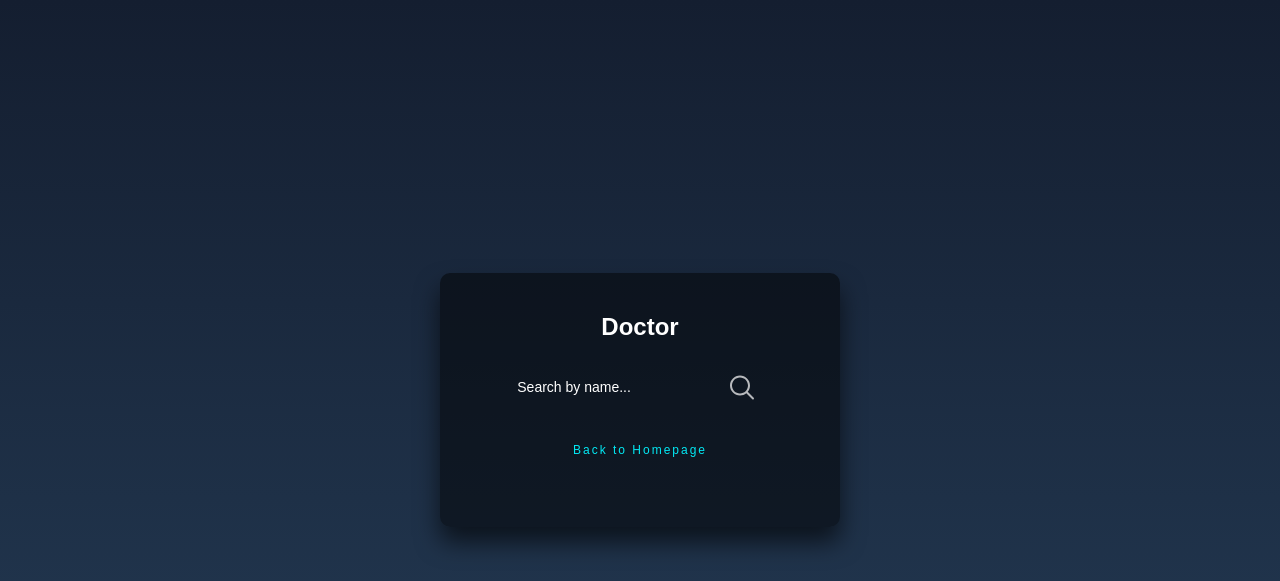
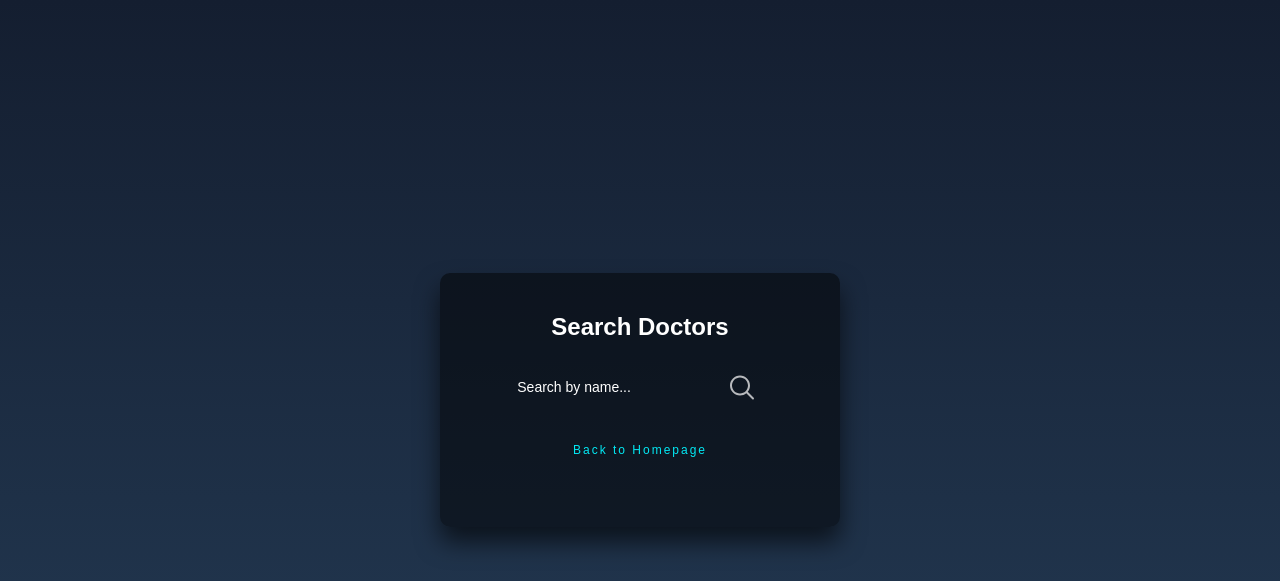
Before and after one commit to zgr2788/CS306-HADMDB, a FastAPI app: page /get/doctors/ in a window 1280 px wide. Shown: the top 581 px of the page. Run offline with FastAPI, Linux system fonts and the light colour scheme.

Commit message:
Beautify and implement all doc functions

```diff
--- a/main.py
+++ b/main.py
@@ -79,6 +79,7 @@ async def get_doctors_by_name(request: _fastapi.Request):
 @app.post("/get/doctors/", status_code = 200)
 async def get_doctors_by_name(request: _fastapi.Request, doctor_name : str = _fastapi.Form(), db: _orm.Session = _fastapi.Depends(_services.get_db)):
     statusMessage = ""
+
     # Wildcard search
     if doctor_name == "*":
         doc_list = await _services.get_docs(db=db)
@@ -92,13 +93,7 @@ async def get_doctors_by_name(request: _fastapi.Request, doctor_name : str = _fa
     return templates.TemplateResponse('doctor_selection.html', context = {'request': request, 'docs_list': doc_list, 'statusMessage' : statusMessage})
 
 # Get all doctors - debug
-@app.get("/api/get/doctors", status_code = 200)
-async def get_all_doctors(db: _orm.Session = _fastapi.Depends(_services.get_db)):
-    return await _services.get_docs(db = db)
-
-
-
-## Display doctors by specialization
-#@app.get("/api/doctors/spec/{spec_name}", status_code = 200)
-#async def get_doctors_by_spec(specialization: str, db: _orm.Session = _fastapi.Depends(_services.get_db)):
-#    return await _services.get_docs_by_spec(spec_name = specialization, db = db)
+@app.get("/getall/doctors", status_code = 200)
+async def get_all_doctors(request: _fastapi.Request, db: _orm.Session = _fastapi.Depends(_services.get_db)):
+    docs_list = await _services.get_docs(db = db)
+    return templates.TemplateResponse('doctor_display.html', context = {'request' : request, 'docs_list' : docs_list})
--- a/templates/doctor_delete.html
+++ b/templates/doctor_delete.html
@@ -64,7 +64,7 @@
   </style>
 
 <div class="login-box">
-  <h2>Doctor</h2>
+  <h2>Delete Doctors</h2>
   <form method="post">
     <div class="user-box">
       <input type="num" name="doctor_id" required="">
--- a/templates/doctor_display.html
+++ b/templates/doctor_display.html
@@ -35,7 +35,7 @@
     </style>
 
   <div class="login-box"; style="text-align:center;">
-    <h2>Doctor</h2>
+    <h2>All Doctors</h2>
 
 
     {% if docs_list -%}
@@ -46,7 +46,7 @@
           <th width="100px">Id</th>
       </tr>
       {% for doc in docs_list %}
-      <tr>
+      <tr style="line-height: 24px">
           <td>{{ doc.name }}</td>
           <td>{{ doc.spec }}</td>
           <td>{{ doc.id }}</td>
--- a/templates/doctor_home.html
+++ b/templates/doctor_home.html
@@ -38,6 +38,11 @@
 
 <div class="login-box"; style="text-align:center;">
   <h2>Doctor</h2>
+  <form action="/getall/doctors">
+    <a href="#"><button class="mybutton">
+      View All
+    </button></a>
+  </form>
   <form action="/create/doctors">
     <a href="#"><button class="mybutton">
       Insert
--- a/templates/doctor_insert.html
+++ b/templates/doctor_insert.html
@@ -35,7 +35,7 @@
   </style>
 
 <div class="login-box">
-  <h2>Doctor</h2>
+  <h2>Insert Doctors</h2>
   <form method = "post">
     <div class="user-box">
       <input type="text" name="name" required="">
--- a/templates/doctor_selection.html
+++ b/templates/doctor_selection.html
@@ -35,7 +35,7 @@
   </style>
 
 <div class="login-box"; style="text-align:center;">
-  <h2>Doctor</h2>
+  <h2>Search Doctors</h2>
   <div class="container">
     <form method="post">
       <input type="search" name="doctor_name" placeholder="Search by name..." required="">
@@ -51,7 +51,7 @@
         <th width="100px">Id</th>
     </tr>
     {% for doc in docs_list %}
-    <tr>
+    <tr style="line-height: 24px">
         <td>{{ doc.name }}</td>
         <td>{{ doc.spec }}</td>
         <td>{{ doc.id }}</td>
```
